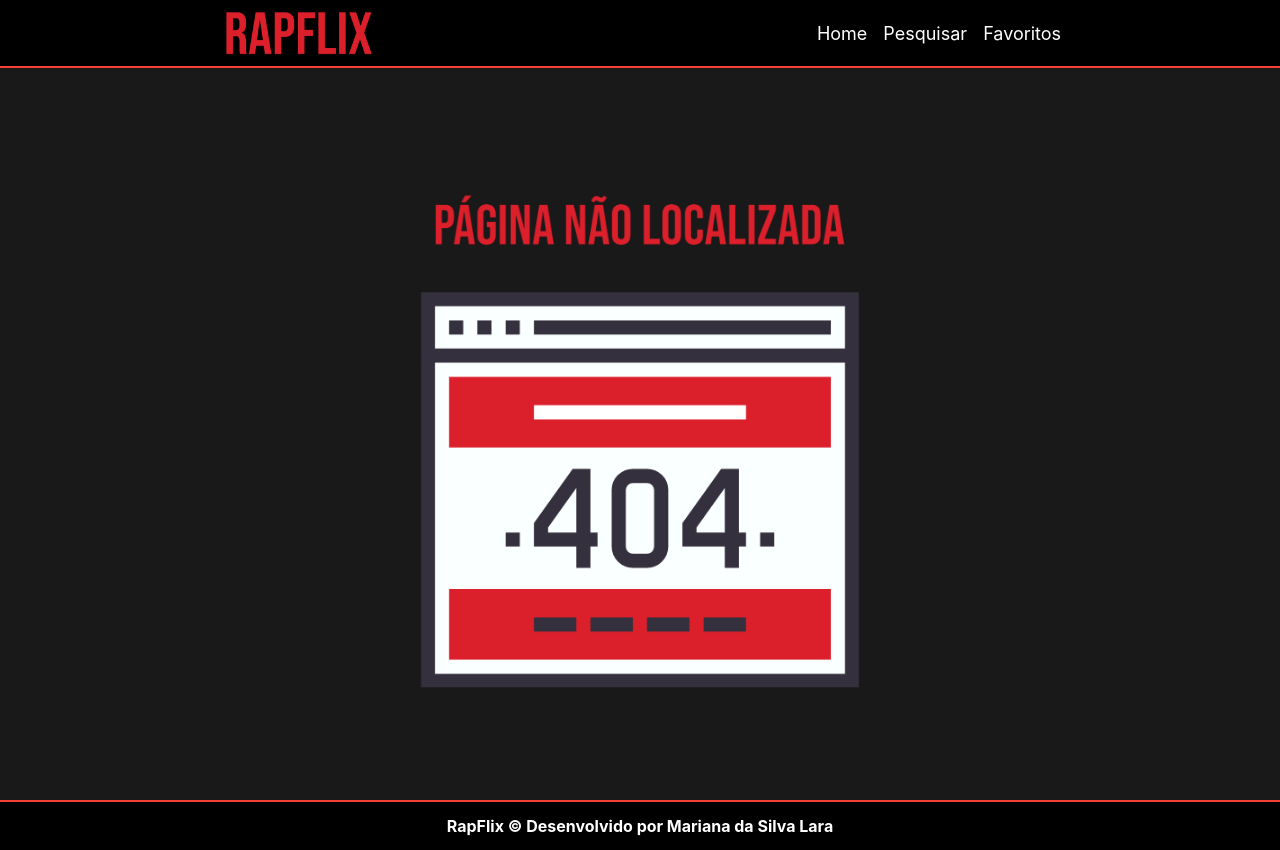
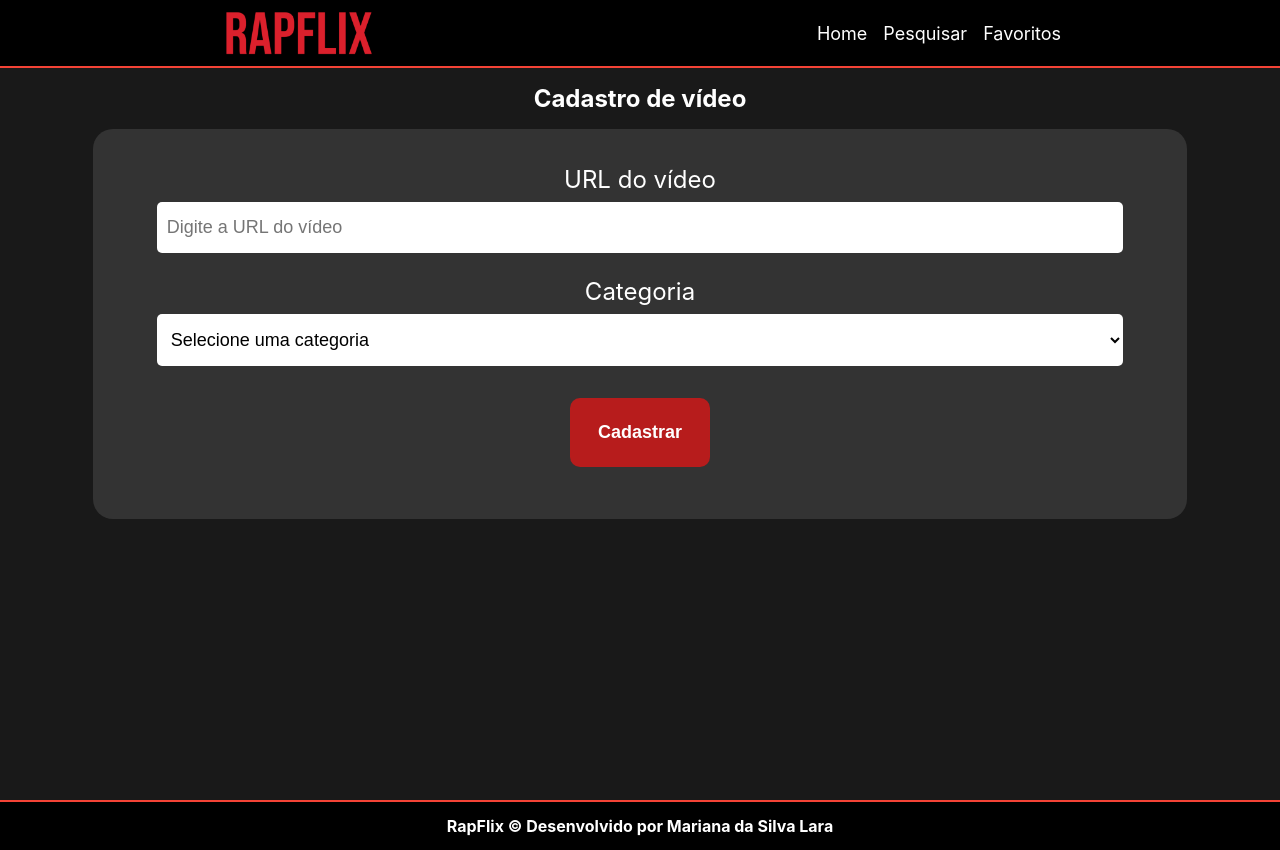
Before and after one commit to marislaradev/app-movies, a React (Create React App) app: page /register in a window 1280 px wide. Built offline with nearby package versions, Linux system fonts and the light colour scheme; the HTML template or start-up script is replaced by a standard one.

Commit message:
feat: create form component

```diff
--- a/package.json
+++ b/package.json
@@ -6,6 +6,7 @@
     "@testing-library/jest-dom": "^5.17.0",
     "@testing-library/react": "^13.4.0",
     "@testing-library/user-event": "^13.5.0",
+    "formik": "^2.4.5",
     "react": "^18.2.0",
     "react-dom": "^18.2.0",
     "react-router-dom": "^6.22.0",
--- a/public/index.html
+++ b/public/index.html
@@ -20,7 +20,7 @@
       name="description"
       content="Web site created using create-react-app"
     />
-    <title>🎞 App Movies 🎞</title>
+    <title>Rapflix</title>
   </head>
   <body>
     <noscript>You need to enable JavaScript to run this app.</noscript>
--- /dev/null
+++ b/src/components/MyForm/MyForm.module.css
@@ -0,0 +1,56 @@
+.container {
+    padding-top: 68px;
+    display: flex;
+    flex-direction: column;
+    align-items: center;
+    margin: 1rem 0;
+}
+
+.container h2 {
+    margin-bottom: 1rem;
+}
+
+.container form {
+    width: 100%;
+    max-width: 90%;
+    background-color: #333333;
+    border-radius: 20px;
+    padding: 36px 64px;
+}
+
+.container div {
+    margin-bottom: 1rem;
+}
+
+.container label {
+    display: block;
+    margin-bottom: 0.5rem;
+    font-size: 1.5rem;
+}
+
+.container input, .container select {
+    background-color: #fff;
+    width: 100%;
+    padding: 15px 10px;
+    margin-bottom: 0.5rem;
+    border: 0;
+    outline: none;
+    border-radius: 5px;
+    font-size: 1.125rem;
+}
+
+.container button {
+    background-color: #b71c1c;
+    border-radius: 10px;
+    font-weight: 600;
+    font-size: 1.125rem;
+    padding: 24px 28px;
+    border: none;
+    cursor: pointer;
+    color: #fff;
+    margin-top: 0.5rem;
+}
+
+.container button:hover {
+    background-color: #f44336;
+}
--- /dev/null
+++ b/src/components/MyForm/index.js
@@ -0,0 +1,87 @@
+import React from "react";
+import { Formik, Form, Field, ErrorMessage } from "formik";
+import { categories } from "../Category";
+import styles from "./MyForm.module.css";
+
+function validateYoutubeUrl(value) {
+  let error;
+  if (!value) {
+    error = "A URL do YouTube é obrigatória";
+  } else if (!/^(https?:\/\/)?(www\.)?(youtube\.com\/watch\?v=|youtu\.be\/)([a-zA-Z0-9_-]{11})$/.test(value)) {
+    error = "A URL do YouTube precisa ser válida";
+  }
+  return error;
+}
+
+function validateCategory(value) {
+  let error;
+  if (!value || value === "-") {
+    error = "Escolha uma categoria";
+  }
+  return error;
+}
+
+function MyForm() {
+  const initialValues = {
+    url: "",
+    category: ""
+  };
+
+  const onSubmit = (values, { setSubmitting, resetForm }) => {
+    // Salvar os valores no localStorage com a chave 'videos'
+    const videos = JSON.parse(localStorage.getItem("videos")) || [];
+    localStorage.setItem("videos", JSON.stringify([...videos, values]));
+
+    // Limpar os campos do formulário
+    resetForm();
+
+    // Resetar o estado de submissão do Formik
+    setSubmitting(false);
+  };
+
+  return (
+    <section className={styles.container}>
+      <h2>Cadastro de vídeo</h2>
+      <Formik
+        initialValues={initialValues}
+        onSubmit={onSubmit}
+      >
+        {({ isSubmitting }) => (
+          <Form>
+            <div>
+              <label>URL do vídeo</label>
+              <Field
+                type="text"
+                name="url"
+                placeholder="Digite a URL do vídeo"
+                validate={validateYoutubeUrl}
+              />
+              <ErrorMessage name="url" component="div" className="error" />
+            </div>
+            <div>
+              <label>Categoria</label>
+              <Field
+                as="select"
+                name="category"
+                validate={validateCategory}
+              >
+                <option value="-">Selecione uma categoria</option>
+                {categories.map((item) => (
+                  <option key={item} value={item}>{item}</option>
+                ))}
+              </Field>
+              <ErrorMessage name="category" component="div" className="error" />
+            </div>
+            <div>
+              <button type="submit" disabled={isSubmitting}>
+                {isSubmitting ? "Enviando..." : "Cadastrar"}
+              </button>
+            </div>
+          </Form>
+        )}
+      </Formik>
+    </section>
+  );
+}
+
+export default MyForm;
--- /dev/null
+++ b/src/pages/RegisterVideo/index.js
@@ -0,0 +1,18 @@
+import Header from "../../components/Header";
+import Container from "../../components/Container";
+import Footer from "../../components/Footer";
+import MyForm from "../../components/MyForm";
+
+function RegisterVideo() {
+  return (
+    <>
+      <Header />
+      <Container>
+        <MyForm />
+      </Container>
+      <Footer />
+    </>
+  );
+}
+
+export default RegisterVideo;
--- a/src/routes.js
+++ b/src/routes.js
@@ -4,6 +4,7 @@ import PageNotFound from "./pages/PageNotFound";
 import Watch from "./pages/Watch";
 import Search from "./pages/Search";
 import Favorites from "./pages/Favorites";
+import RegisterVideo from "./pages/RegisterVideo";
 import FavoritesProvider from "./contexts/Favorites";
 
 function AppRoutes() {
@@ -15,6 +16,7 @@ function AppRoutes() {
                     <Route path="/watch/:id" element={ <Watch /> }></Route>
                     <Route path="/search" element={ <Search /> }></Route>
                     <Route path="/favorites" element={ <Favorites /> }></Route>
+                    <Route path="/register" element={ <RegisterVideo /> }></Route>
                     <Route path="*" element={ <PageNotFound /> }></Route>
                 </Routes>
             </FavoritesProvider>
```
Also changed, not shown: 1 other file (tests, documents, lock files or other folders).
